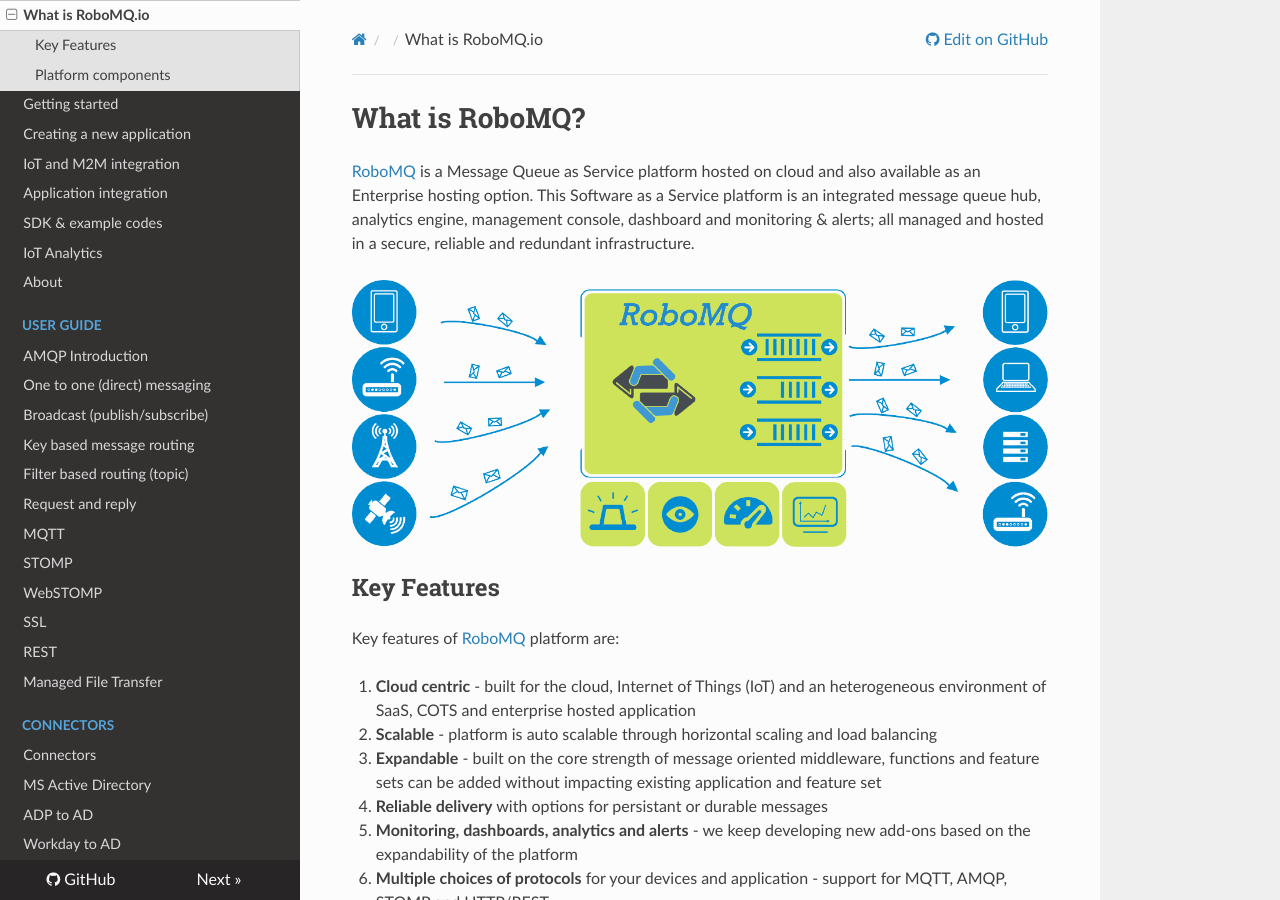
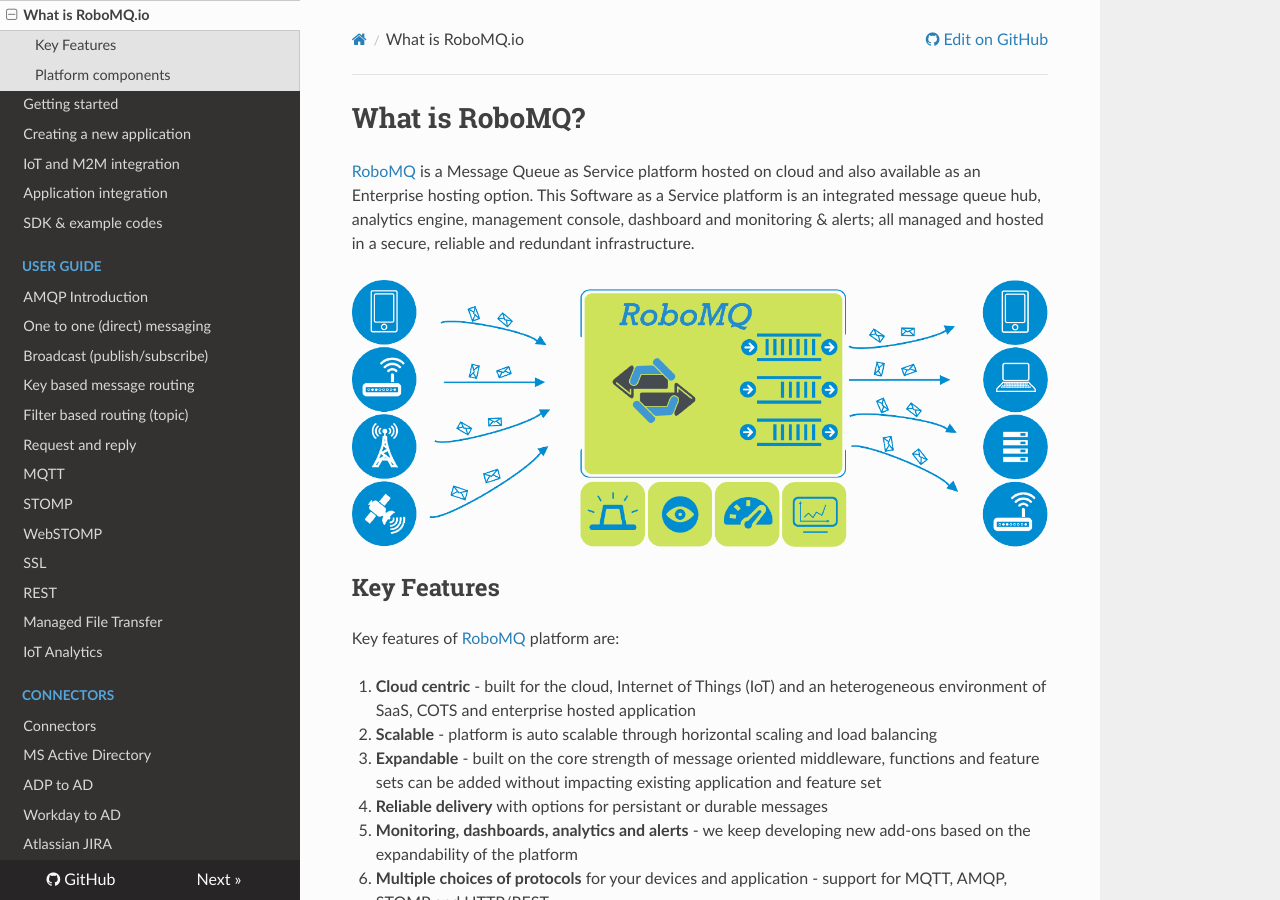
Before and after one commit to robomq/robomq.io, an MkDocs documentation site: the page built from docs/index.md, in a window 1280 px wide and 900 px high. Built offline with MkDocs 1.6.1, drawn with Linux system fonts in a browser that asks for light colours; nearby versions of some CDN libraries; old or Windows-style settings are respelled for this version of MkDocs; some of the changed lines change nothing that is shown.

Commit message:
Fixing the nav configuration in mkdocs.yml

```diff
--- a/mkdocs.yml
+++ b/mkdocs.yml
@@ -1,36 +1,42 @@
 site_name: robomq.io
 site_url: http://robomq.readthedocs.org/
 site_description: User documentation and SDK for robomq.io
-site_favicon: favicon.ico
 repo_url: https://github.com/robomq/robomq.io/
 docs_dir: docs
-pages:
-- ['index.md', '', 'What is RoboMQ.io']
-- ['gettingStarted.md', '', 'Getting started']
-- ['creatingNewApplication.md', '', 'Creating a new application']
-- ['deviceIntegration.md', '', 'IoT and M2M integration']
-- ['applicationIntegration.md', '', 'Application integration']
-- ['SDK.md', '', 'SDK & example codes']
-- ['AMQP.md', 'User Guide', 'AMQP Introduction']
-- ['one-one.md', 'User Guide', 'One to one (direct) messaging']
-- ['broadcast.md', 'User Guide', 'Broadcast (publish/subscribe)']
-- ['routing-key.md', 'User Guide', 'Key based message routing']
-- ['topic.md', 'User Guide', 'Filter based routing (topic)']
-- ['request-reply.md', 'User Guide', 'Request and reply']
-- ['MQTT.md', 'User Guide', 'MQTT']
-- ['STOMP.md', 'User Guide', 'STOMP']
-- ['WebSTOMP.md', 'User Guide', 'WebSTOMP']
-- ['SSL.md', 'User Guide', 'SSL']
-- ['REST.md', 'User Guide', 'REST']
-- ['managed_file_transfer.md', 'User Guide', 'Managed File Transfer']
-- ['IotAnalytics-walkthrough.md', '', 'IoT Analytics']
-- ['connectors.md', 'Connectors', 'Connectors']
-- ['MS-Active Directory.md', 'Connectors', 'MS Active Directory']
-- ['ADP-to-AD_Connector.md', 'Connectors', 'ADP to AD']
-- ['Workday_Connector.md', 'Connectors', 'Workday to AD']
-- ['Atlassian JIRA - Connector.md','Connectors','Atlassian JIRA']
-- ['Salesforce_Connector.md', 'Connectors', 'Salesforce']
-- ['Database_Connector.md', 'Connectors', 'Database']
-- ['Oracle-Database_Connector.md', 'Connectors', 'Oracle Database']
-- ['about.md', '', 'About']
+site_name: robomq.io
+site_url: http://robomq.readthedocs.org/
+site_description: User documentation and SDK for robomq.io
+repo_url: https://github.com/robomq/robomq.io/
+docs_dir: docs
+nav:
+- 'What is RoboMQ.io': "index.md"
+- 'Getting started': "gettingStarted.md"
+- 'Creating a new application': "creatingNewApplication.md"
+- 'IoT and M2M integration': "deviceIntegration.md"
+- 'Application integration': "applicationIntegration.md"
+- 'SDK & example codes': "SDK.md"
+- 'User Guide':
+    - 'AMQP Introduction': "AMQP.md"
+    - 'One to one (direct) messaging': "one-one.md"
+    - 'Broadcast (publish/subscribe)': "broadcast.md"
+    - 'Key based message routing': "routing-key.md"
+    - 'Filter based routing (topic)': "topic.md"
+    - 'Request and reply': "request-reply.md"
+    - 'MQTT': "MQTT.md"
+    - 'STOMP': "STOMP.md"
+    - 'WebSTOMP': "WebSTOMP.md"
+    - 'SSL': "SSL.md"
+    - 'REST': "REST.md"
+    - 'Managed File Transfer': "managed_file_transfer.md"
+- 'IoT Analytics': "IotAnalytics-walkthrough.md"
+- 'Connectors':
+    - 'Connectors': "connectors.md"
+    - 'MS Active Directory': "MS-Active Directory.md"
+    - 'ADP to AD': "ADP-to-AD_Connector.md"
+    - 'Workday to AD': "Workday_Connector.md"
+    - 'Atlassian JIRA': "Atlassian JIRA - Connector.md"
+    - 'Salesforce': "Salesforce_Connector.md"
+    - 'Database': "Database_Connector.md"
+    - 'Oracle Database': "Oracle-Database_Connector.md"
+- 'About': "about.md"
 theme: readthedocs
```
